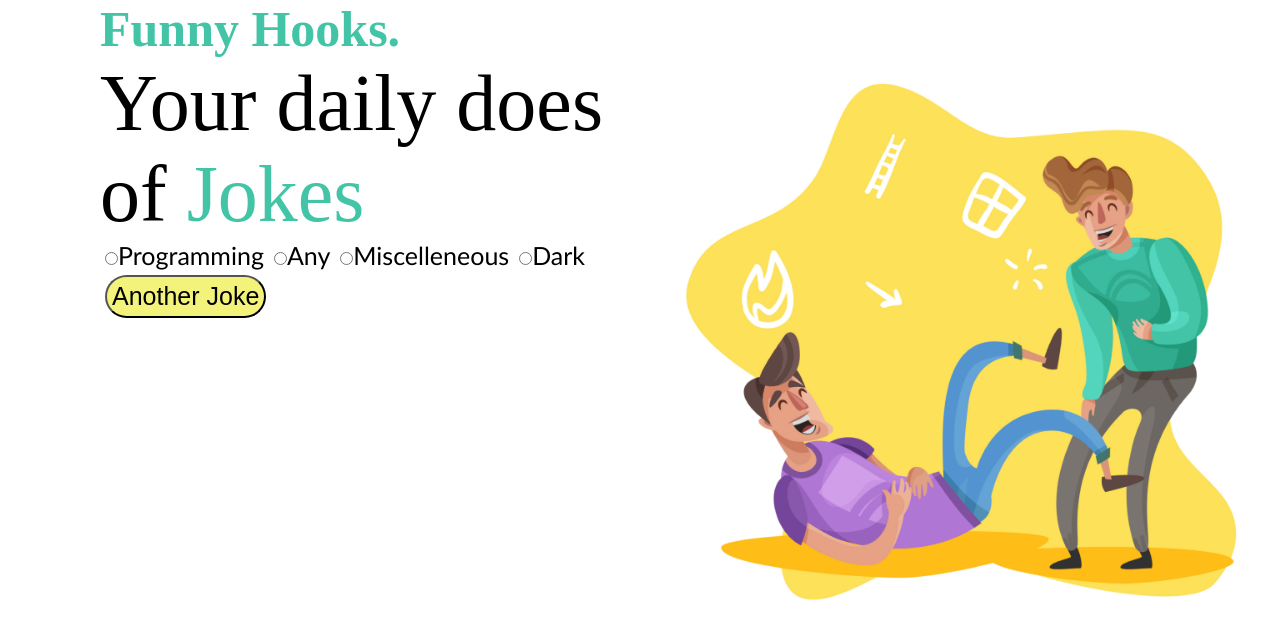
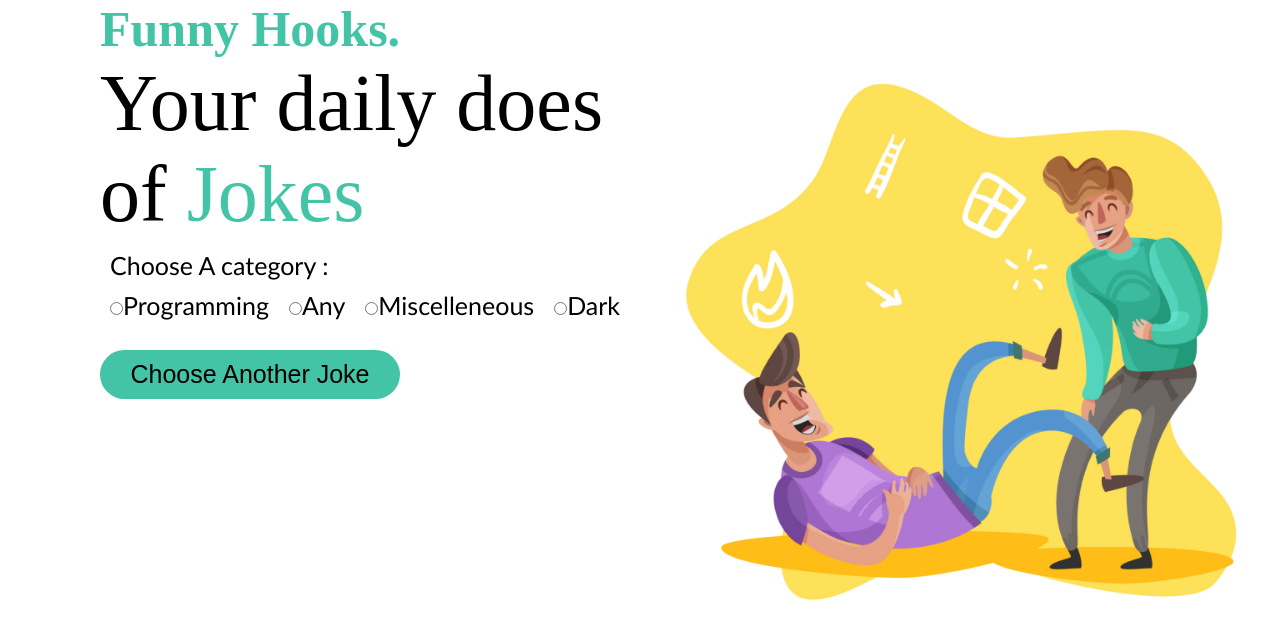
Before and after one commit to GSG-K3/Funny-hooks, a React (Create React App) app: page / in a window 1280 px wide. Shown: the top 638 px of the page. Built offline with nearby package versions, Linux system fonts and the light colour scheme; a web font is replaced by a local one.

Commit message:
edit style for home page #3 #8

```diff
--- a/src/Components/Category/Category.css
+++ b/src/Components/Category/Category.css
@@ -1,16 +1,22 @@
 .category-option-label {
   font-family: 'Gill Sans', 'Trebuchet MS', 'sans-serif';
-  margin: 5px;
+  margin: 10px;
   font-size: 25px;
 }
 
-.category-option {
+.category-section {
+  display: flex;
+  flex-direction: column;
 }
 
 .joke-button {
-  background-color: rgba(240, 240, 90, 0.801);
+  background-color: #43c4a6;
   font-size: 25px;
   border-radius: 40px;
-  padding: 5px;
-  margin: 5px;
+  padding: 10px 5px;
+  margin: 30px 0 10px;
+  outline: none;
+  width: 300px;
+  border: none;
+  cursor: pointer;
 }
--- a/src/Components/Category/Category.js
+++ b/src/Components/Category/Category.js
@@ -1,6 +1,6 @@
 import React, { useState, useEffect } from 'react';
 import './Category.css';
-import Joke from '../Joke/Joke'
+import Joke from '../Joke/Joke';
 
 const Category = () => {
   const [joke, setJoke] = useState('');
@@ -24,7 +24,9 @@ const Category = () => {
 
   return (
     <div>
-      <div onChange={handleChange}>
+      <div onChange={handleChange} className='category-section'>
+        <span className='category-option-label'>Choose A category :</span>
+        <div>
           <label className='category-option-label' htmlFor='Programming'>
             <input type='radio' value='Programming' name='category' />
             Programming
@@ -34,16 +36,30 @@ const Category = () => {
             Any
           </label>
           <label className='category-option-label' htmlFor='Miscellaneous'>
-          <input className='category-option' type='radio' value='Miscellaneous' name='category' />
+            <input
+              className='category-option'
+              type='radio'
+              value='Miscellaneous'
+              name='category'
+            />
             Miscelleneous
           </label>
           <label className='category-option-label' htmlFor='Dark'>
-          <input className='category-option' type='radio' value='Dark' name='category' />
+            <input
+              className='category-option'
+              type='radio'
+              value='Dark'
+              name='category'
+            />
             Dark
           </label>
-        <button className="joke-button" onClick={getJoke}>Another Joke</button>
         </div>
-      <Joke jokeText={joke}/>
+
+        <button className='joke-button' onClick={getJoke}>
+          Choose Another Joke
+        </button>
+      </div>
+      <Joke jokeText={joke} />
     </div>
   );
 };
--- a/src/Components/Joke/Joke.css
+++ b/src/Components/Joke/Joke.css
@@ -1,6 +1,8 @@
 @import url('https://fonts.googleapis.com/css2?family=Tenali+Ramakrishna&display=swap');
-.jokeText{
+.jokeText {
   font-family: 'Tenali Ramakrishna', sans-serif;
   font-size: 35px;
   line-height: 63px;
+  width: 500px;
+  margin-top: 20px;
 }
```
Lines whose indentation alone changed are shown as unchanged.
